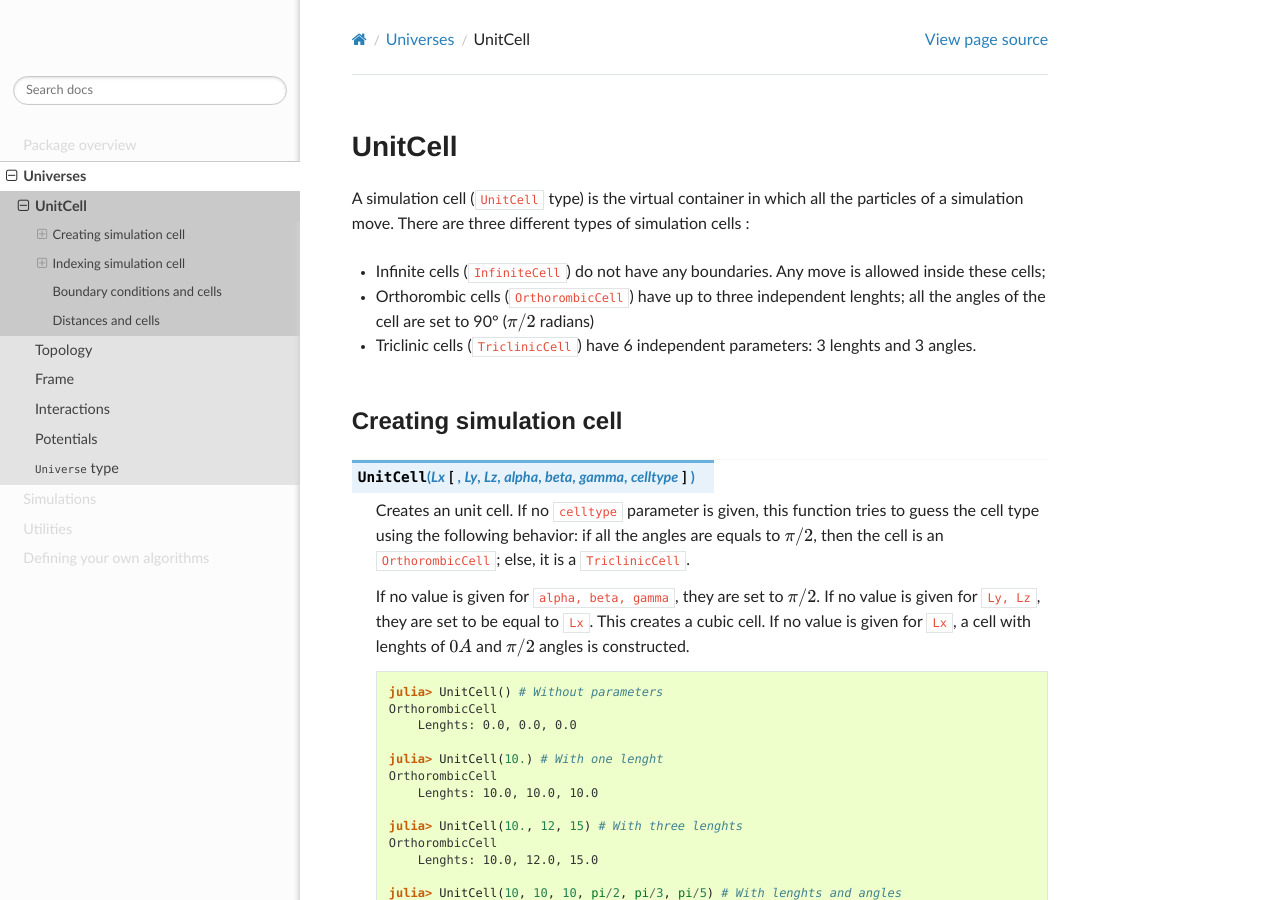
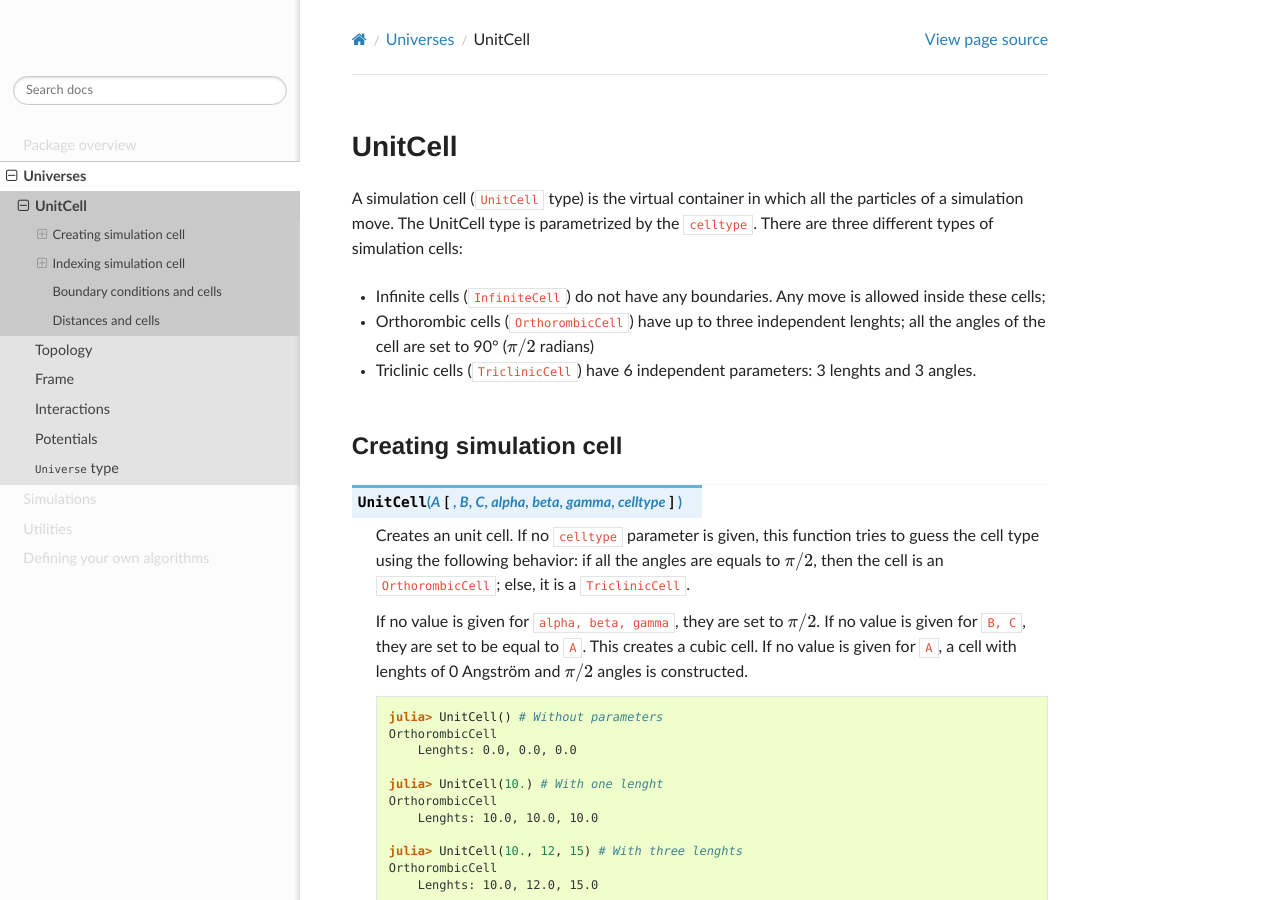
Before and after one commit to Luthaf/Jumos.jl, a Sphinx documentation site: the page built from doc/universe/cell.rst, in a window 1280 px wide and 900 px high. Built offline with Sphinx 7.4.7 and the Read the Docs theme 2.0.0, drawn with Linux system fonts in a browser that asks for light colours.

Commit message:
[doc] Update the cell documentation

```diff
--- a/doc/universe/cell.rst
+++ b/doc/universe/cell.rst
@@ -4,20 +4,20 @@ UnitCell
 ========
 
 A simulation cell (``UnitCell`` type) is the virtual container in which all the
-particles of a simulation move. There are three different types of simulation
-cells :
+particles of a simulation move. The UnitCell type is parametrized by the
+``celltype``. There are three different types of simulation cells:
 
-- Infinite cells (``InfiniteCell``) do not have any boundaries. Any move
+* Infinite cells (``InfiniteCell``) do not have any boundaries. Any move
   is allowed inside these cells;
-- Orthorombic cells (``OrthorombicCell``) have up to three independent lenghts;
+* Orthorombic cells (``OrthorombicCell``) have up to three independent lenghts;
   all the angles of the cell are set to 90° (:math:`\pi/2` radians)
-- Triclinic cells (``TriclinicCell``) have 6 independent parameters: 3 lenghts and
+* Triclinic cells (``TriclinicCell``) have 6 independent parameters: 3 lenghts and
   3 angles.
 
 Creating simulation cell
 ------------------------
 
-.. function:: UnitCell(Lx, [Ly, Lz, alpha, beta, gamma, celltype])
+.. function:: UnitCell(A, [B, C, alpha, beta, gamma, celltype])
 
     Creates an unit cell. If no ``celltype`` parameter is given, this function tries
     to guess the cell type using the following behavior: if all the angles are
@@ -25,9 +25,9 @@ Creating simulation cell
     is a ``TriclinicCell``.
 
     If no value is given for ``alpha, beta, gamma``, they are set to :math:`\pi/2`.
-    If no value is given for ``Ly, Lz``, they are set to be equal to ``Lx``.
-    This creates a cubic cell. If no value is given for ``Lx``, a cell with lenghts
-    of :math:`0 A` and :math:`\pi/2` angles is constructed.
+    If no value is given for ``B, C``, they are set to be equal to ``A``.
+    This creates a cubic cell. If no value is given for ``A``, a cell with lenghts
+    of 0 Angström and :math:`\pi/2` angles is constructed.
 
     .. code-block:: jlcon
 
@@ -86,7 +86,7 @@ You can access the cell size and angles either directly, or by integer indexing.
 
     In case of intense use of such indexing, direct field access should be
     more efficient. The internal fields of a cell are : the three lenghts
-    ``x, y, z``, and the three angles ``alpha, beta, gamma``.
+    ``a, b, c``, and the three angles ``alpha, beta, gamma``.
 
 Boundary conditions and cells
 -----------------------------
```
